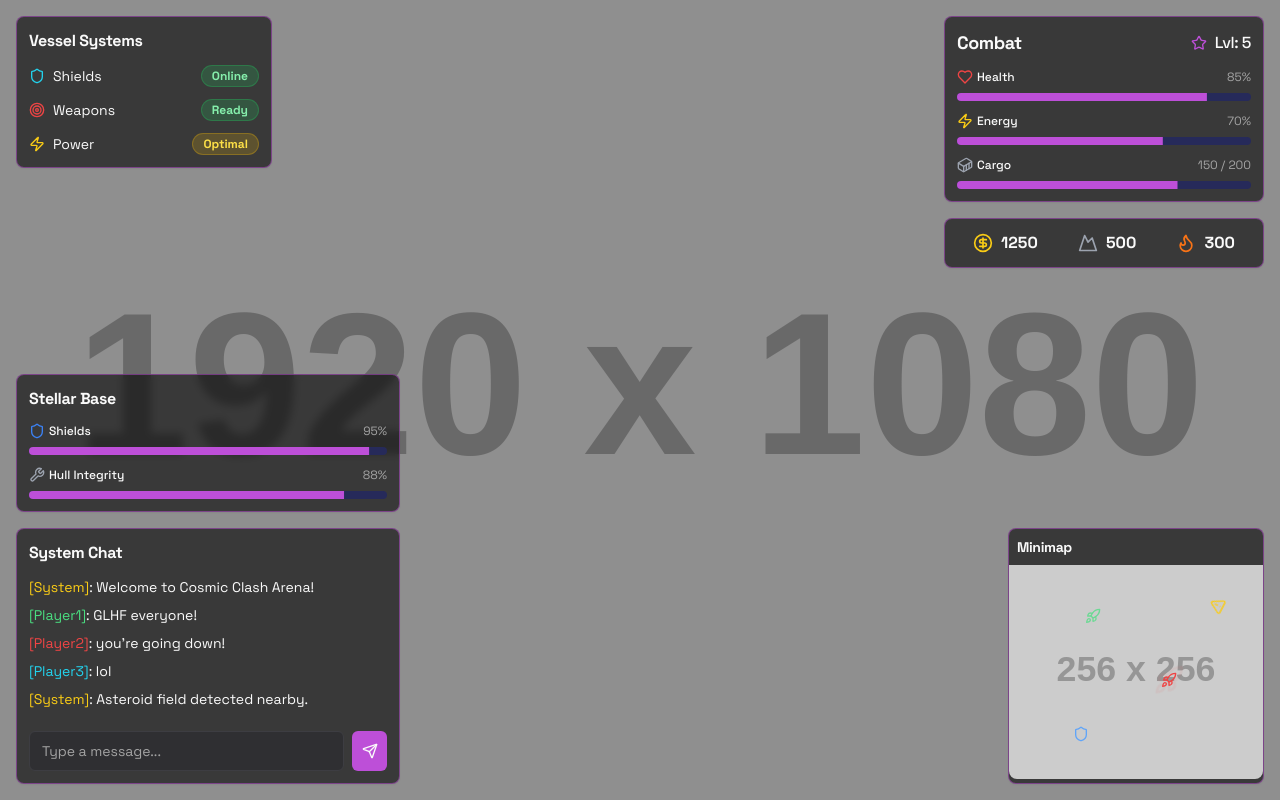
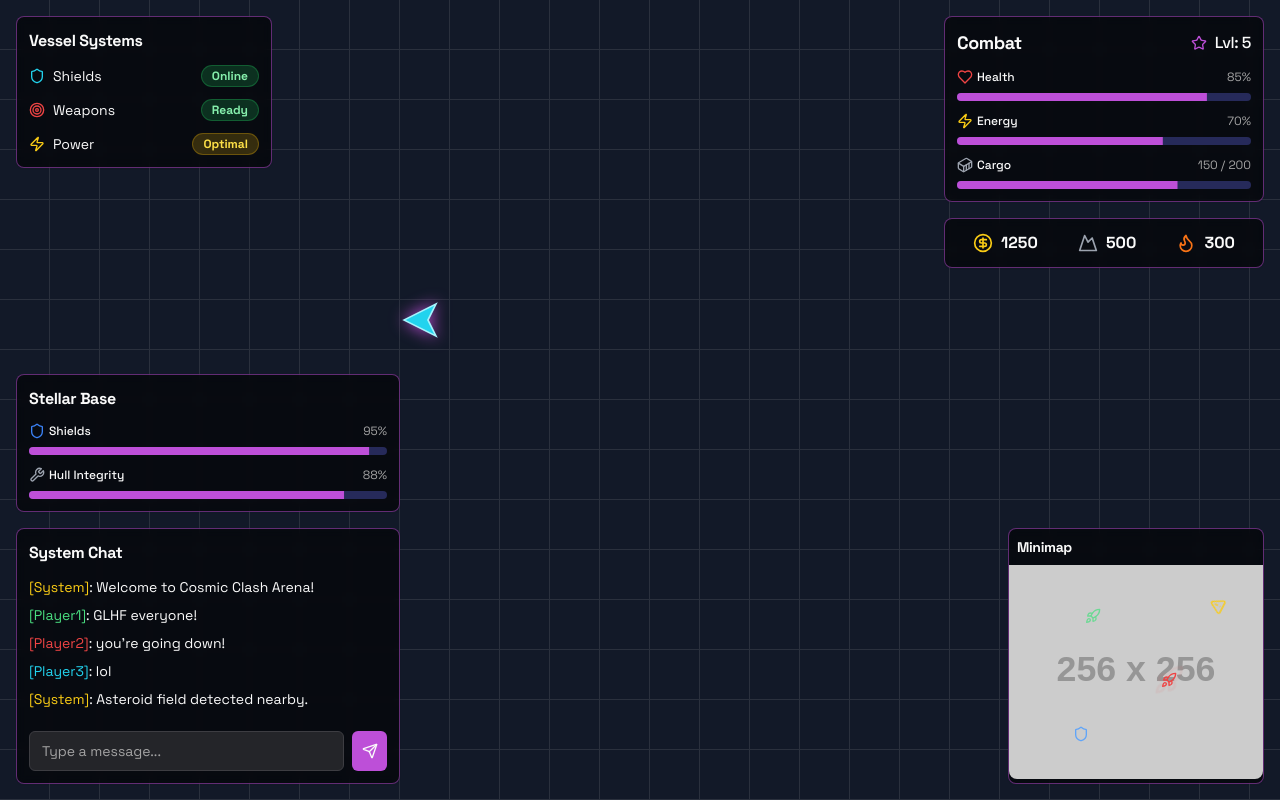
Before and after one commit to softpython2884/Space, a Next.js app: page / in a window 1280 px wide. Built offline with nearby package versions, Linux system fonts and the light colour scheme.

Commit message:
NightDev - Commit#1

```diff
--- a/package.json
+++ b/package.json
@@ -42,6 +42,7 @@
     "dotenv": "^16.5.0",
     "embla-carousel-react": "^8.6.0",
     "firebase": "^11.9.1",
+    "framer-motion": "^11.2.12",
     "genkit": "^1.13.0",
     "lucide-react": "^0.475.0",
     "next": "15.3.3",
--- a/src/app/page.tsx
+++ b/src/app/page.tsx
@@ -4,41 +4,35 @@ import { Minimap } from '@/components/game-ui/minimap';
 import { ChatBox } from '@/components/game-ui/chat-box';
 import { StellarBaseStatus } from '@/components/game-ui/stellar-base-status';
 import { VesselSystems } from '@/components/game-ui/vessel-systems';
-import Image from 'next/image';
 import { ClientOnly } from '@/components/client-only';
+import { GameContainer } from '@/components/game/game-container';
 
 export default function Home() {
   return (
-    <main className="relative h-screen w-screen overflow-hidden bg-black font-body text-foreground">
-      {/* Fullscreen Map Background */}
-      <Image
-        src="https://placehold.co/1920x1080"
-        alt="Main star map"
-        data-ai-hint="star map space"
-        layout="fill"
-        objectFit="cover"
-        className="z-0"
-      />
-      <div className="absolute inset-0 bg-black/30" /> {/* Overlay for better text readability */}
+    <main className="relative h-screen w-screen overflow-hidden bg-gray-900 font-body text-foreground">
+      {/* Game view in the background */}
+      <ClientOnly>
+        <GameContainer />
+      </ClientOnly>
 
       {/* UI Elements */}
-      <div className="absolute top-4 left-4">
+      <div className="absolute top-4 left-4 z-10">
         <VesselSystems />
       </div>
 
-      <div className="absolute top-4 right-4 flex flex-col gap-4">
+      <div className="absolute top-4 right-4 z-10 flex flex-col gap-4">
         <PlayerStatus />
         <ResourceDisplay />
       </div>
 
-      <div className="absolute bottom-4 left-4 flex flex-col items-start gap-4">
+      <div className="absolute bottom-4 left-4 z-10 flex flex-col items-start gap-4">
           <StellarBaseStatus />
           <ClientOnly>
             <ChatBox />
           </ClientOnly>
       </div>
 
-      <div className="absolute bottom-4 right-4">
+      <div className="absolute bottom-4 right-4 z-10">
         <Minimap />
       </div>
     </main>
--- /dev/null
+++ b/src/components/game/game-container.tsx
@@ -0,0 +1,81 @@
+'use client';
+
+import { useState, useEffect, useCallback } from 'react';
+import { PlayerShip } from './player-ship';
+import { GameMap } from './game-map';
+
+const useKeyPress = () => {
+  const [keysPressed, setKeysPressed] = useState<Set<string>>(new Set());
+
+  useEffect(() => {
+    const handleKeyDown = (event: KeyboardEvent) => {
+      setKeysPressed((prevKeys) => new Set(prevKeys).add(event.key.toLowerCase()));
+    };
+
+    const handleKeyUp = (event: KeyboardEvent) => {
+      setKeysPressed((prevKeys) => {
+        const newKeys = new Set(prevKeys);
+        newKeys.delete(event.key.toLowerCase());
+        return newKeys;
+      });
+    };
+
+    window.addEventListener('keydown', handleKeyDown);
+    window.addEventListener('keyup', handleKeyUp);
+
+    return () => {
+      window.removeEventListener('keydown', handleKeyDown);
+      window.removeEventListener('keyup', handleKeyUp);
+    };
+  }, []);
+
+  return keysPressed;
+};
+
+
+export function GameContainer() {
+  const [position, setPosition] = useState({ x: 400, y: 300 });
+  const keysPressed = useKeyPress();
+  const speed = 5;
+
+  const movePlayer = useCallback(() => {
+    setPosition((prevPos) => {
+      let { x, y } = prevPos;
+      if (keysPressed.has('arrowup') || keysPressed.has('w')) {
+        y -= speed;
+      }
+      if (keysPressed.has('arrowdown') || keysPressed.has('s')) {
+        y += speed;
+      }
+      if (keysPressed.has('arrowleft') || keysPressed.has('a')) {
+        x -= speed;
+      }
+      if (keysPressed.has('arrowright') || keysPressed.has('d')) {
+        x += speed;
+      }
+      return { x, y };
+    });
+  }, [keysPressed]);
+
+  useEffect(() => {
+    let animationFrameId: number;
+    const gameLoop = () => {
+      movePlayer();
+      animationFrameId = requestAnimationFrame(gameLoop);
+    };
+
+    animationFrameId = requestAnimationFrame(gameLoop);
+
+    return () => {
+      cancelAnimationFrame(animationFrameId);
+    };
+
+  }, [movePlayer]);
+
+  return (
+    <div className="relative w-full h-full overflow-hidden">
+      <GameMap />
+      <PlayerShip x={position.x} y={position.y} />
+    </div>
+  );
+}
--- /dev/null
+++ b/src/components/game/game-map.tsx
@@ -0,0 +1,16 @@
+'use client';
+
+export function GameMap() {
+  return (
+    <div
+      className="absolute inset-0 bg-gray-800"
+      style={{
+        backgroundImage:
+          'linear-gradient(white 1px, transparent 1px), linear-gradient(90deg, white 1px, transparent 1px)',
+        backgroundSize: '50px 50px',
+        backgroundPosition: '-1px -1px',
+        opacity: 0.1,
+      }}
+    ></div>
+  );
+}
--- /dev/null
+++ b/src/components/game/player-ship.tsx
@@ -0,0 +1,29 @@
+'use client';
+
+import { motion } from 'framer-motion';
+
+interface PlayerShipProps {
+  x: number;
+  y: number;
+}
+
+export function PlayerShip({ x, y }: PlayerShipProps) {
+  return (
+    <motion.div
+      animate={{ x, y }}
+      transition={{ type: 'spring', stiffness: 100, damping: 20, mass: 0.5 }}
+      className="absolute top-0 left-0"
+      style={{ willChange: 'transform' }}
+    >
+      <svg
+        width="40"
+        height="40"
+        viewBox="0 0 50 50"
+        className="fill-cyan-400 stroke-cyan-200 -rotate-90"
+        style={{ filter: 'drop-shadow(0 0 8px hsl(var(--primary)))' }}
+      >
+        <polygon points="25,5 45,45 25,35 5,45" strokeWidth="2" />
+      </svg>
+    </motion.div>
+  );
+}
```
Also changed, not shown: 1 other file (tests, documents, lock files or other folders).
